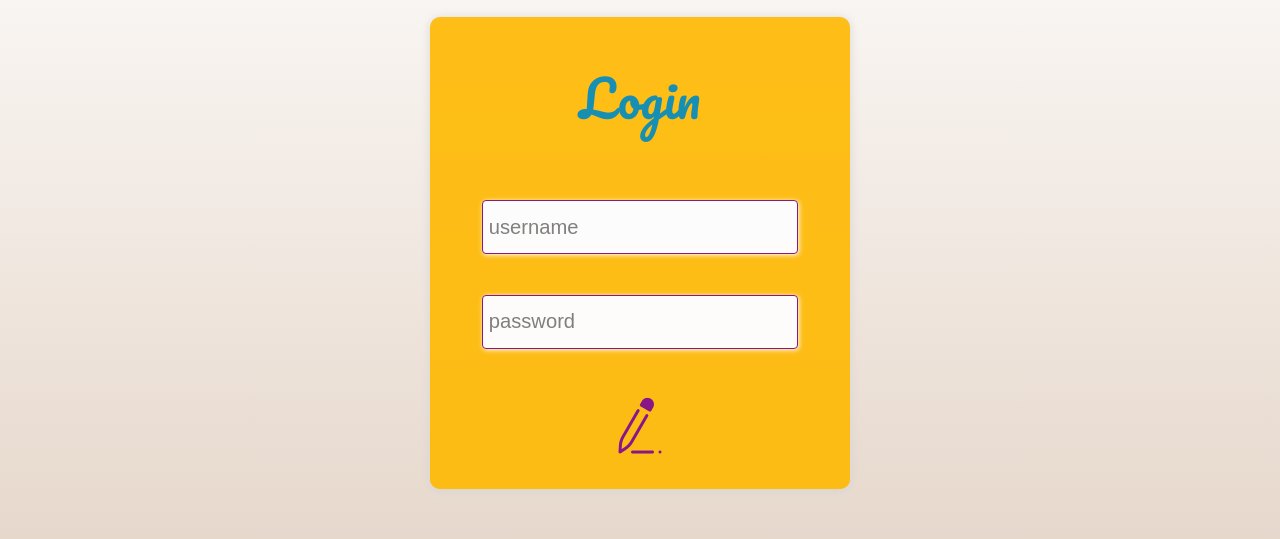
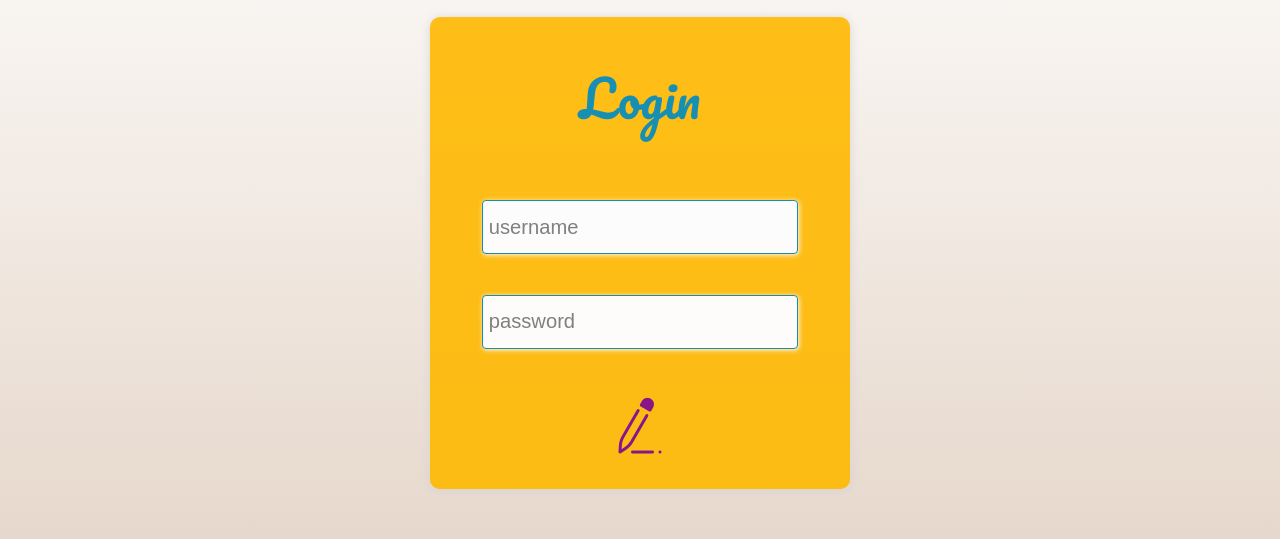
Before and after one commit to SashoStoichkov/BananaBoard, a Flask app: template templates/login.html in a window 1280 px wide. Shown: the part 136-675 px from the top of the page. Run offline with Flask 2, Linux system fonts and the light colour scheme; the template is opened without the code that fills it, so the values that code supplies are empty.

Commit message:
minor css line i forgot added

```diff
--- a/static/css/main.css
+++ b/static/css/main.css
@@ -126,11 +126,11 @@ header > div {
 	height: 2em;
 	margin: 1em 1em;
 	outline: none;
-	border: 1px solid purple;
-	color: purple;
+	border: 1px solid var(--carolina-blue);
+	color: var(--carolina-blue);;
 	box-shadow: 1px 1px 5px var(--sunglow);
 }
 
 .input:focus {
-	border: 1.5px solid purple;
+	border: 1.5px solid var(--carolina-blue);;
 }
```
Also changed, not shown: static/css/login.css (+11 -0 lines).
